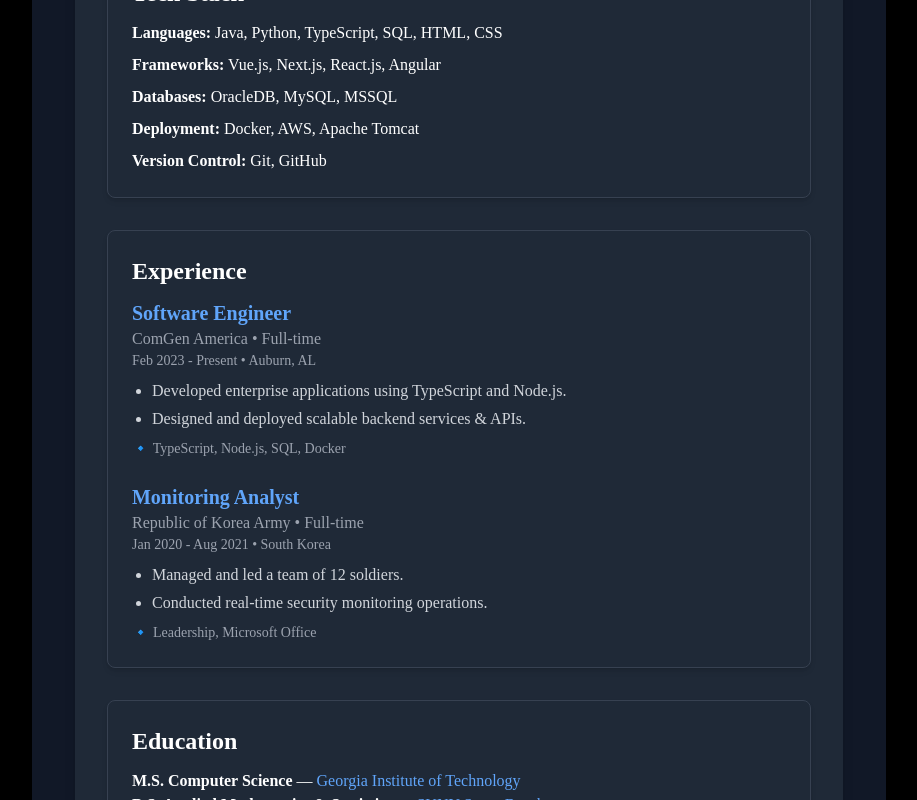
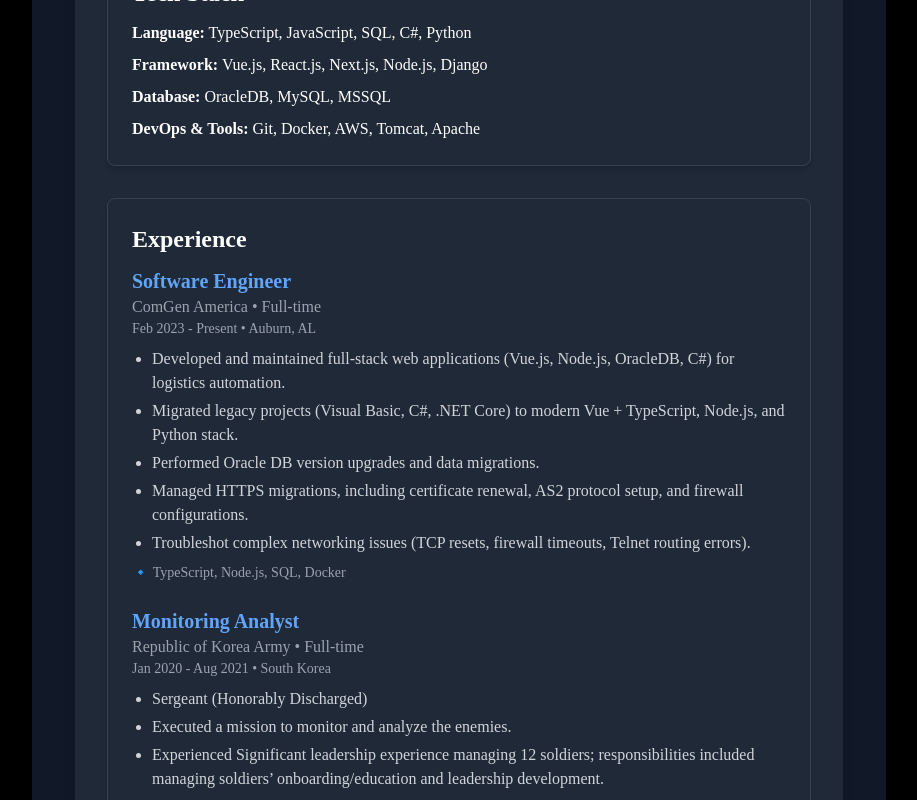
Before and after one commit to jfloww/jfloww-portfolio, a Next.js app: page /about in a window 1280 px wide. Shown: the part 580-1380 px from the top of the page, without its empty margins (181-1098 px from the left). Built offline with nearby package versions, Linux system fonts and the light colour scheme.

Commit message:
feat: about page update

```diff
--- a/app/components/pages/AboutPage.tsx
+++ b/app/components/pages/AboutPage.tsx
@@ -31,19 +31,16 @@ export default function AboutPage() {
           <h2 className="text-2xl font-semibold mb-3">Tech Stack</h2>
           <ul className="space-y-2">
             <li>
-              <span className="font-semibold">Languages:</span> Java, Python, TypeScript, SQL, HTML, CSS
+              <span className="font-semibold">Language:</span> TypeScript, JavaScript, SQL, C#, Python
             </li>
             <li>
-              <span className="font-semibold">Frameworks:</span> Vue.js, Next.js, React.js, Angular
+              <span className="font-semibold">Framework:</span> Vue.js, React.js, Next.js, Node.js, Django
             </li>
             <li>
-              <span className="font-semibold">Databases:</span> OracleDB, MySQL, MSSQL
+              <span className="font-semibold">Database:</span> OracleDB, MySQL, MSSQL
             </li>
             <li>
-              <span className="font-semibold">Deployment:</span> Docker, AWS, Apache Tomcat
-            </li>
-            <li>
-              <span className="font-semibold">Version Control:</span> Git, GitHub
+              <span className="font-semibold">DevOps & Tools:</span> Git, Docker, AWS, Tomcat, Apache
             </li>
           </ul>
         </div>
@@ -57,8 +54,11 @@ export default function AboutPage() {
               </a>
               <p className="text-gray-400 text-sm">Feb 2023 - Present • Auburn, AL</p>
               <ul className="list-disc ml-5 mt-2 text-gray-700 dark:text-gray-300 space-y-1">
-                <li>Developed enterprise applications using TypeScript and Node.js.</li>
-                <li>Designed and deployed scalable backend services & APIs.</li>
+                <li>Developed and maintained full-stack web applications (Vue.js, Node.js, OracleDB, C#) for logistics automation.</li>
+                <li>Migrated legacy projects (Visual Basic, C#, .NET Core) to modern Vue + TypeScript, Node.js, and Python stack.</li>
+                <li>Performed Oracle DB version upgrades and data migrations.</li>
+                <li>Managed HTTPS migrations, including certificate renewal, AS2 protocol setup, and firewall configurations.</li>
+                <li>Troubleshot complex networking issues (TCP resets, firewall timeouts, Telnet routing errors).</li>
               </ul>
               <p className="mt-2 text-sm text-gray-400">🔹 TypeScript, Node.js, SQL, Docker</p>
             </div>
@@ -70,8 +70,12 @@ export default function AboutPage() {
               </a>
               <p className="text-gray-400 text-sm">Jan 2020 - Aug 2021 • South Korea</p>
               <ul className="list-disc ml-5 mt-2 text-gray-700 dark:text-gray-300 space-y-1">
-                <li>Managed and led a team of 12 soldiers.</li>
-                <li>Conducted real-time security monitoring operations.</li>
+                <li>Sergeant (Honorably Discharged)</li>
+                <li>Executed a mission to monitor and analyze the enemies.</li>
+                <li>
+                  Experienced Significant leadership experience managing 12 soldiers; responsibilities included managing soldiers’
+                  onboarding/education and leadership development.
+                </li>
               </ul>
               <p className="mt-2 text-sm text-gray-400">🔹 Leadership, Microsoft Office</p>
             </div>
```
